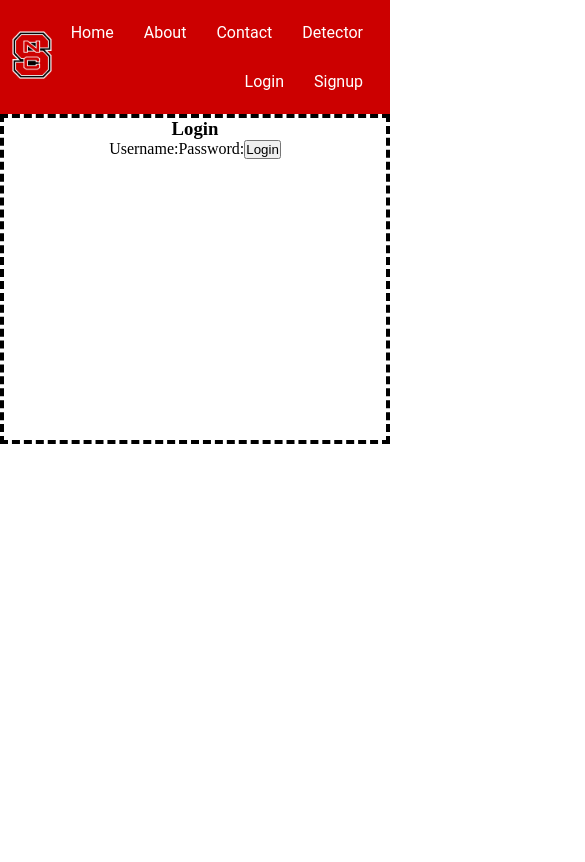
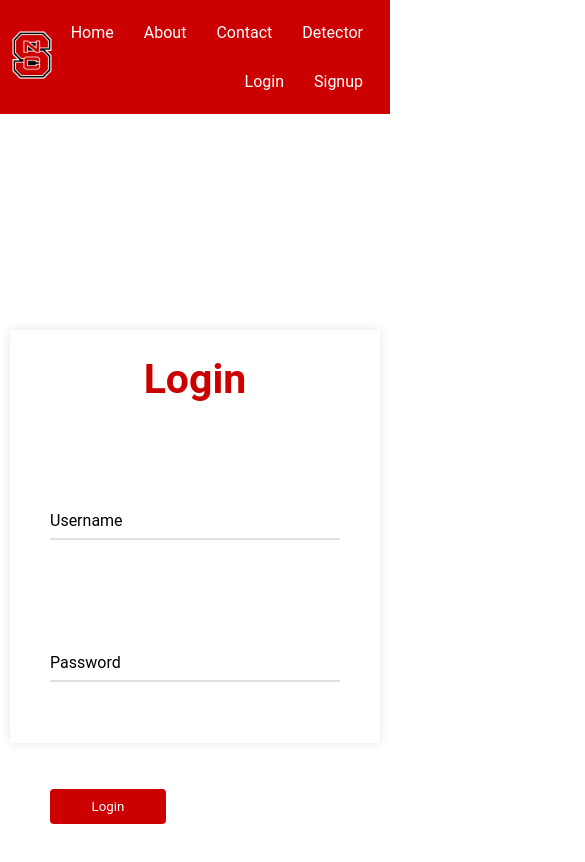
Before and after one commit to 04klin/tomato-testing, a React (Create React App) app in the folder client/: page /login in a window 390 px wide. Shown: the top 862 px of the page, 585 px wide, since content can reach past the window. Built offline with nearby package versions, Linux system fonts and the light colour scheme; a web font is replaced by a local one.

Commit message:
Complete Signup and Login style

```diff
--- a/client/src/App.js
+++ b/client/src/App.js
@@ -1,5 +1,7 @@
 import React from 'react';
 import { Routes, Route, BrowserRouter } from 'react-router-dom';
+
+import Navbar from './components/Navbar'
 
 import Home from './pages/Home';
 import About from './pages/About';
@@ -9,13 +11,9 @@ import Login from './pages/Login';
 import Signup from './pages/Signup';
 
 
-import Navbar from './components/Navbar'
-
-
 function App() {
   return (
-    <div>
-      <BrowserRouter>
+    <BrowserRouter>
       <Navbar />
       <Routes> {/* The Switch decides which component to show based on the current URL.*/}
         <Route path='/' element={<Home/>}/>
@@ -26,7 +24,6 @@ function App() {
         <Route path='/signup' element={<Signup/>}/>
       </Routes>
     </BrowserRouter>
-    </div>
   )
 }
 
--- a/client/src/components/Navbar.js
+++ b/client/src/components/Navbar.js
@@ -1,6 +1,6 @@
 import React from "react";
 import { Link } from "react-router-dom";
-import '../pages/Home.css';
+import '../css/Home.css';
 
 
 const Navbar = () => {
--- a/client/src/pages/Home.css
+++ b/client/src/css/Home.css
@@ -116,7 +116,7 @@ ul {
   margin-top: 1rem;
 }
 
-p {
+p, h3 {
   font-family: 'univers55_roman', 'Roboto', sans-serif;
   margin: 1rem;
 }
@@ -214,3 +214,140 @@ form input{
 .gap {
   gap: 4px;
 }
+
+.body {
+  display: flex;
+  align-items: center;
+  justify-content: center;
+  min-height: 100vh;
+  padding: 10px;
+  font-family: 'univers55_roman', 'Roboto', sans-serif;
+}
+.container2{
+  max-width: 800px;
+  background: #fff;
+  width: 800px;
+  padding: 25px 40px 10px 40px;
+  box-shadow: 0px 0px 10px rgba(0,0,0,0.1);
+}
+.container2 .text{
+  text-align: center;
+  font-size: 41px;
+  font-weight: 600;
+  font-family: 'univers55_roman', 'Roboto', sans-serif;
+  color:#CC0000;
+}
+.container2 form{
+  padding: 30px 0 0 0;
+}
+.container2 form .form-row{
+  display: flex;
+  margin: 32px 0;
+}
+
+.login, .signup {
+  border: none;
+}
+form .form-row .input-data{
+  width: 100%;
+  height: 40px;
+  margin: 0 20px;
+  position: relative;
+}
+form .form-row .textarea{
+  height: 70px;
+}
+.input-data input,
+.textarea textarea{
+  display: block;
+  width: 100%;
+  height: 100%;
+  border: none;
+  font-size: 17px;
+  border-bottom: 2px solid rgba(0,0,0, 0.12);
+  opacity: 100;
+}
+.input-data input:focus ~ label, .textarea textarea:focus ~ label,
+.input-data input:valid ~ label, .textarea textarea:valid ~ label{
+  transform: translateY(-20px);
+  font-size: 14px;
+  color: #cc0000;
+}
+.textarea textarea{
+  resize: none;
+  padding-top: 10px;
+}
+.input-data label{
+  position: absolute;
+  pointer-events: none;
+  bottom: 10px;
+  left: 0;
+  font-size: 16px;
+  transition: all 0.3s ease;
+}
+.textarea label{
+  width: 100%;
+  bottom: 40px;
+  background: #fff;
+}
+.input-data .underline{
+  position: absolute;
+  bottom: 0;
+  height: 2px;
+  width: 100%;
+}
+.input-data .underline:before{
+  position: absolute;
+  content: "";
+  height: 2px;
+  width: 100%;
+  left: 0;
+  background: #CC0000;
+  transform: scaleX(0);
+  transform-origin: center;
+  transition: transform 0.3s ease;
+}
+.input-data input:focus ~ .underline:before,
+.input-data input:valid ~ .underline:before,
+.textarea textarea:focus ~ .underline:before,
+.textarea textarea:valid ~ .underline:before{
+  transform: scale(1);
+}
+.submit-btn .input-data{
+  overflow: hidden;
+  height: 45px!important;
+  width: 25%!important;
+}
+
+.submit-btn .input-data:hover .inner{
+  left: 0;
+}
+.submit-btn .input-data input{
+  background: none;
+  border: none;
+  color: #fff;
+  font-size: 17px;
+  font-weight: 500;
+  text-transform: uppercase;
+  letter-spacing: 1px;
+  cursor: pointer;
+  position: relative;
+  z-index: 2;
+}
+@media (max-width: 700px) {
+  .container .text{
+    font-size: 30px;
+  }
+  .container form{
+    padding: 10px 0 0 0;
+  }
+  .container form .form-row{
+    display: block;
+  }
+  form .form-row .input-data{
+    margin: 35px 0!important;
+  }
+  .submit-btn .input-data{
+    width: 40%!important;
+  }
+}
--- a/client/src/pages/About.js
+++ b/client/src/pages/About.js
@@ -1,5 +1,5 @@
 import React from "react";
-
+import '../css/Home.css';
 
 
 const About = () => {
--- a/client/src/pages/Contact.js
+++ b/client/src/pages/Contact.js
@@ -1,4 +1,5 @@
 import React from "react";
+import '../css/Home.css';
 
 const About = () => {
     return (
--- a/client/src/pages/Detector.js
+++ b/client/src/pages/Detector.js
@@ -1,5 +1,5 @@
 import React, { useState, useEffect } from "react";
-import './Home.css';
+import '../css/Home.css';
 import {load, YOLO_V5_N_COCO_MODEL_CONFIG} from 'yolov5js'
 
 //Model fields credits to SkalskiP
--- a/client/src/pages/Home.js
+++ b/client/src/pages/Home.js
@@ -1,5 +1,5 @@
 import React, { useState, useEffect } from "react";
-import './Home.css';
+import '../css/Home.css';
 
 
 const Home = () => {
--- a/client/src/pages/Login.js
+++ b/client/src/pages/Login.js
@@ -1,4 +1,5 @@
 import { useState } from 'react'
+import '../css/Home.css';
 
 const Login = () => {
   const [username, setUsername] = useState('')
@@ -11,26 +12,47 @@ const Login = () => {
   }
 
   return (
+    <div className='body'>
+      <div className='container2'>
+        <div className='text'>
+          Login
+        </div>
         <form className='login' onSubmit={handleSubmit}>
-      <h3>Login</h3>
-
-      <label>Username:</label>
+          <div class="form-row">
+            <div class="input-data">
               <input
-        type="username"
+                type="text"
                 onChange={(e) => setUsername(e.target.value)}
                 value={username}
+                required
               />
-
-      <label>Password:</label>
+              <div class="underline"></div>
+              <label>Username</label>
+            </div>
+          </div>
+          <div class="form-row">
+            <div class="input-data">
               <input
-        type="password"
+                type="text"
                 onChange={(e) => setPassword(e.target.value)}
                 value={password}
+                required
               />
+              <div class="underline"></div>
+              <label>Password</label>
+            </div>
+          </div>
 
-      <button>Login</button>
+
+          <div class="form-row submit-btn">
+                <div class="input-data">
+                    <button id='submitButton'>Login</button>
+                </div>
+              </div>
+
         </form>
+      </div>
+    </div>
   )
 }
-
 export default Login
--- a/client/src/pages/Signup.js
+++ b/client/src/pages/Signup.js
@@ -1,4 +1,5 @@
 import { useState } from 'react'
+import '../css/Home.css';
 
 const Signup = () => {
   const [username, setUsername] = useState('')
@@ -11,25 +12,47 @@ const Signup = () => {
   }
 
   return (
+    <div className='body'>
+      <div className='container2'>
+        <div className='text'>
+          Signup
+        </div>
         <form className='signup' onSubmit={handleSubmit}>
-      <h3>Sign Up</h3>
-
-      <label>Username:</label>
+          <div class="form-row">
+            <div class="input-data">
               <input
-        type="username"
+                type="text"
                 onChange={(e) => setUsername(e.target.value)}
                 value={username}
+                required
               />
-
-      <label>Password:</label>
+              <div class="underline"></div>
+              <label>Username</label>
+            </div>
+          </div>
+          <div class="form-row">
+            <div class="input-data">
               <input
-        type="password"
+                type="text"
                 onChange={(e) => setPassword(e.target.value)}
                 value={password}
+                required
               />
+              <div class="underline"></div>
+              <label>Password</label>
+            </div>
+          </div>
 
-      <button>Sign Up</button>
+
+          <div class="form-row submit-btn">
+                <div class="input-data">
+                    <button id='submitButton'>Signup</button>
+                </div>
+              </div>
+
         </form>
+      </div>
+    </div>
   )
 }
 
```
Lines whose indentation alone changed are shown as unchanged.
